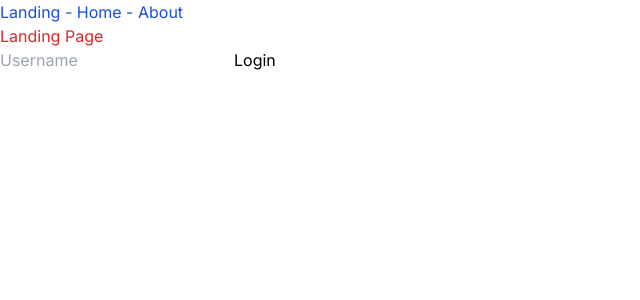
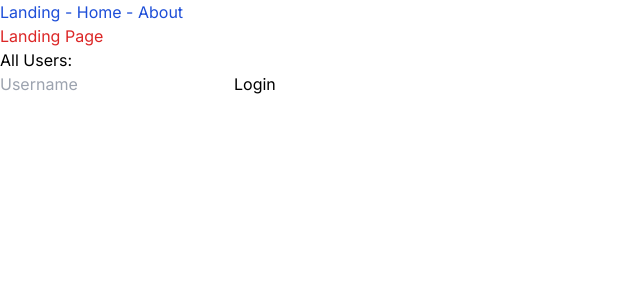
Before and after one commit to MrOrtiz1988/next-friends-book, a Next.js app: page / in a window 1280 px wide. Shown: the top 300 px of the page, without its empty margins (0-640 px from the left). Built offline with nearby package versions, Linux system fonts and the light colour scheme; no server answers.

Commit message:
api call made in home route now time to test and fix bug

```diff
--- a/src/app/page.tsx
+++ b/src/app/page.tsx
@@ -1,10 +1,22 @@
 "use client";
-import Login from "../components/Login"
+import Login from "../components/Login";
+import { useEffect, useState } from 'react';
 
 export default function Landing() {
+
+  const [data, setData] = useState([]);
+
+  useEffect(() => {
+    fetch('/api/getData')
+      .then((response) => response.json())
+      .then((data) => setData(data))
+      .catch((error) => console.error('Error fetching data:', error));
+  }, []);
+
   return (
     <div>
       <h1 className='text-red-600'>Landing Page</h1>
+      <h1>All Users: {data}</h1>
       <Login />
     </div>
   )
```
